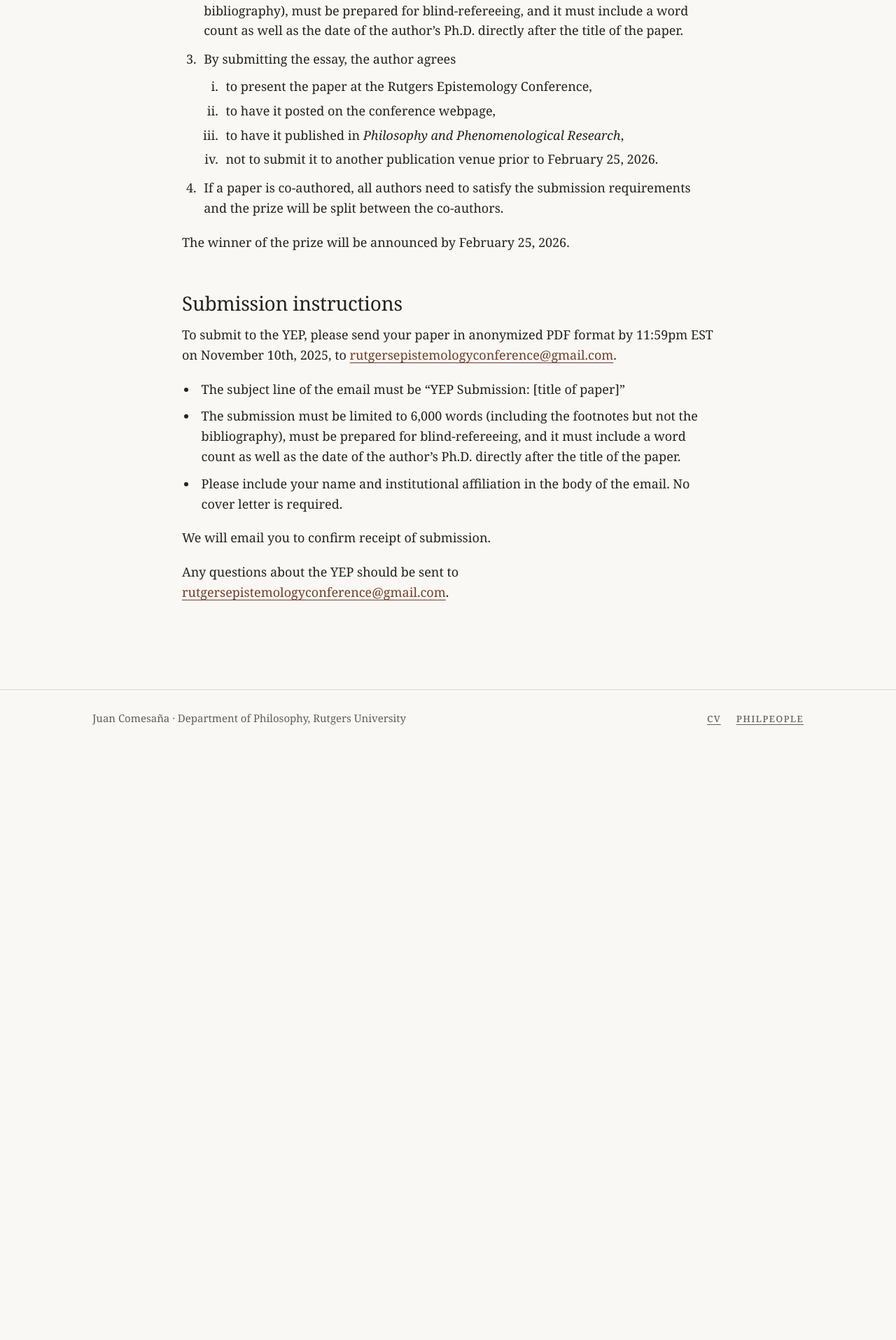
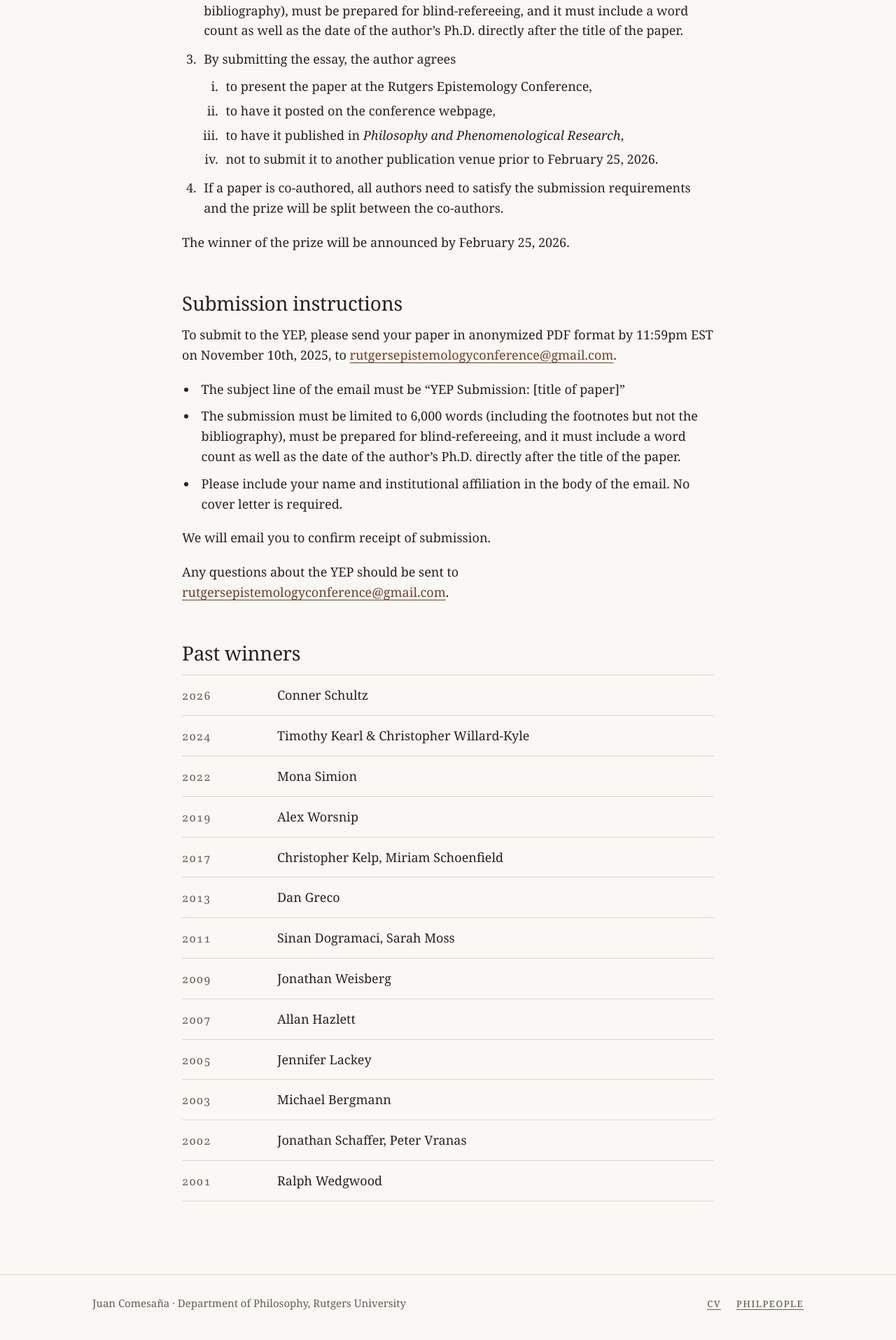
Before and after one commit to Comesana73/juancomesana.org, a Jekyll site: the page built from rec/yep.md, in a window 1280 px wide. Shown: the part 755-2670 px from the top of the page at 70% size. Built offline with Jekyll 4.4.1, drawn with Linux system fonts in a browser that asks for light colours; before the commit the page ends 1834 px from its top, so only the background shows below that.

Commit message:
Add past winners list to the YEP page
Co-Authored-By: Claude Opus 5.5 <noreply@anthropic.com>
Claude-Session: https://claude.ai/code/session_016xdA7uNzYWTmqFZks5mE9j

```diff
--- a/assets/css/site.css
+++ b/assets/css/site.css
@@ -186,6 +186,7 @@ hr { border: 0; border-top: 1px solid var(--border); margin: 2rem 0; }
 }
 .row__aside { flex: 0 0 108px; }
 .row__body { flex: 1 1 300px; min-width: 0; }
+.winners .row { padding: 14px 0; }
 
 /* Papers */
 .publication__year {
--- a/rec/yep.md
+++ b/rec/yep.md
@@ -46,4 +46,22 @@ We will email you to confirm receipt of submission.
 
 Any questions about the YEP should be sent to [rutgersepistemologyconference@gmail.com](mailto:rutgersepistemologyconference@gmail.com).
 
+## Past winners
+
+<div class="ruled winners">
+  <div class="row"><div class="row__aside publication__year">2026</div><div class="row__body">Conner Schultz</div></div>
+  <div class="row"><div class="row__aside publication__year">2024</div><div class="row__body">Timothy Kearl &amp; Christopher Willard-Kyle</div></div>
+  <div class="row"><div class="row__aside publication__year">2022</div><div class="row__body">Mona Simion</div></div>
+  <div class="row"><div class="row__aside publication__year">2019</div><div class="row__body">Alex Worsnip</div></div>
+  <div class="row"><div class="row__aside publication__year">2017</div><div class="row__body">Christopher Kelp, Miriam Schoenfield</div></div>
+  <div class="row"><div class="row__aside publication__year">2013</div><div class="row__body">Dan Greco</div></div>
+  <div class="row"><div class="row__aside publication__year">2011</div><div class="row__body">Sinan Dogramaci, Sarah Moss</div></div>
+  <div class="row"><div class="row__aside publication__year">2009</div><div class="row__body">Jonathan Weisberg</div></div>
+  <div class="row"><div class="row__aside publication__year">2007</div><div class="row__body">Allan Hazlett</div></div>
+  <div class="row"><div class="row__aside publication__year">2005</div><div class="row__body">Jennifer Lackey</div></div>
+  <div class="row"><div class="row__aside publication__year">2003</div><div class="row__body">Michael Bergmann</div></div>
+  <div class="row"><div class="row__aside publication__year">2002</div><div class="row__body">Jonathan Schaffer, Peter Vranas</div></div>
+  <div class="row"><div class="row__aside publication__year">2001</div><div class="row__body">Ralph Wedgwood</div></div>
 </div>
+
+</div>
```
